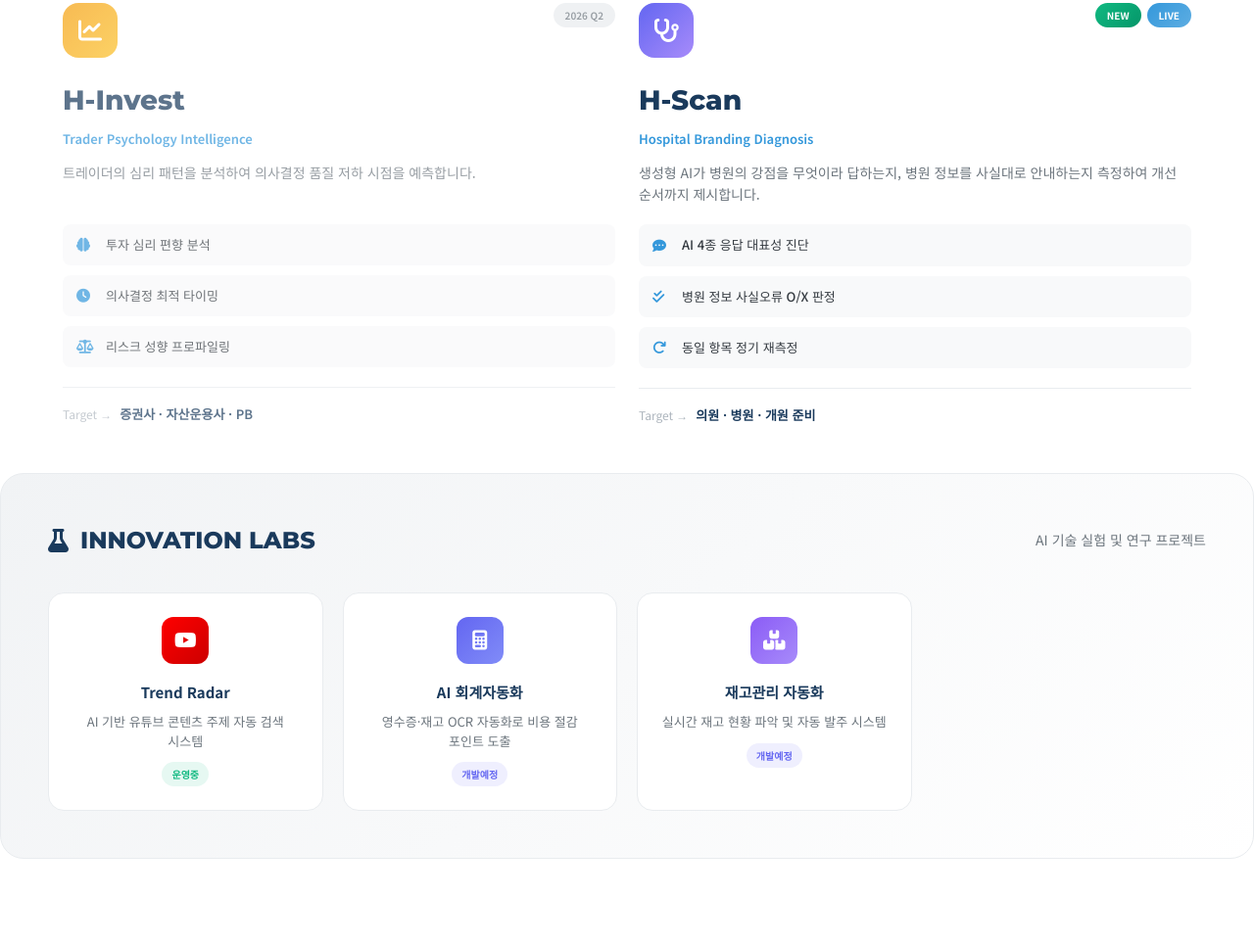
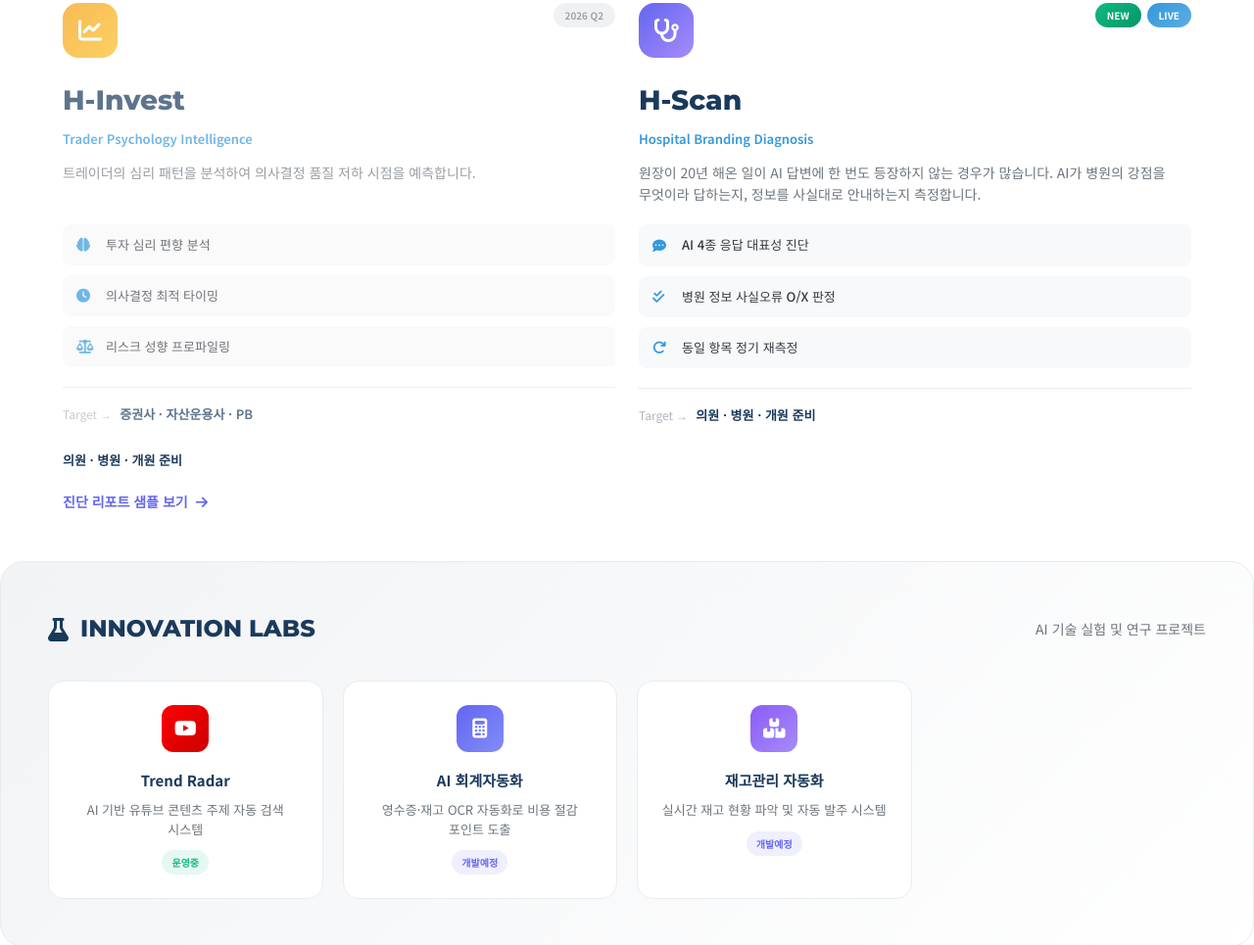
Before and after one commit to sangmin-cmd/bridgeh-website, a website: page index.html in a window 1280 px wide. Shown: the part 3533-4498 px from the top of the page at 98% size. Drawn offline with Linux system fonts and the light colour scheme; animation ran at ten frames a second.

Commit message:
H-Scan 카드에 설명 보강 및 링크 추가

```diff
--- a/index.html
+++ b/index.html
@@ -2535,6 +2535,21 @@
         }
         .card-icon-v2.branding {
             background: linear-gradient(135deg, #6366F1 0%, #A78BFA 100%);
+        }
+        .card-link-v2 {
+            display: inline-flex;
+            align-items: center;
+            gap: 8px;
+            margin-top: 20px;
+            color: #6366F1;
+            font-size: 14px;
+            font-weight: 700;
+            text-decoration: none;
+            transition: gap 0.2s ease;
+        }
+
+        .card-link-v2:hover {
+            gap: 14px;
         }
         .card-icon-v2 i {
             font-size: 24px;
@@ -3319,7 +3334,7 @@
                         <h3 class="card-title-v2">H-Scan</h3>
                         <p class="card-subtitle-v2">Hospital Branding Diagnosis</p>
                         <p class="card-desc-v2">
-                            생성형 AI가 병원의 강점을 무엇이라 답하는지, 병원 정보를 사실대로 안내하는지 측정하여 개선 순서까지 제시합니다.
+                            원장이 20년 해온 일이 AI 답변에 한 번도 등장하지 않는 경우가 많습니다. AI가 병원의 강점을 무엇이라 답하는지, 정보를 사실대로 안내하는지 측정합니다.
                         </p>
                         <div class="card-features-v2">
                             <div class="feature-item-v2">
@@ -3339,6 +3354,11 @@
                             <span class="target-label-v2">Target →</span>
                             <span class="target-value-v2">의원 · 병원 · 개원 준비</span>
                         </div>
+                    </div><span class="target-value-v2">의원 · 병원 · 개원 준비</span>
+                        </div>
+                        <a href="branding.html" class="card-link-v2">
+                            진단 리포트 샘플 보기 <i class="fas fa-arrow-right"></i>
+                        </a>
                     </div>
                     </div>
 
```
